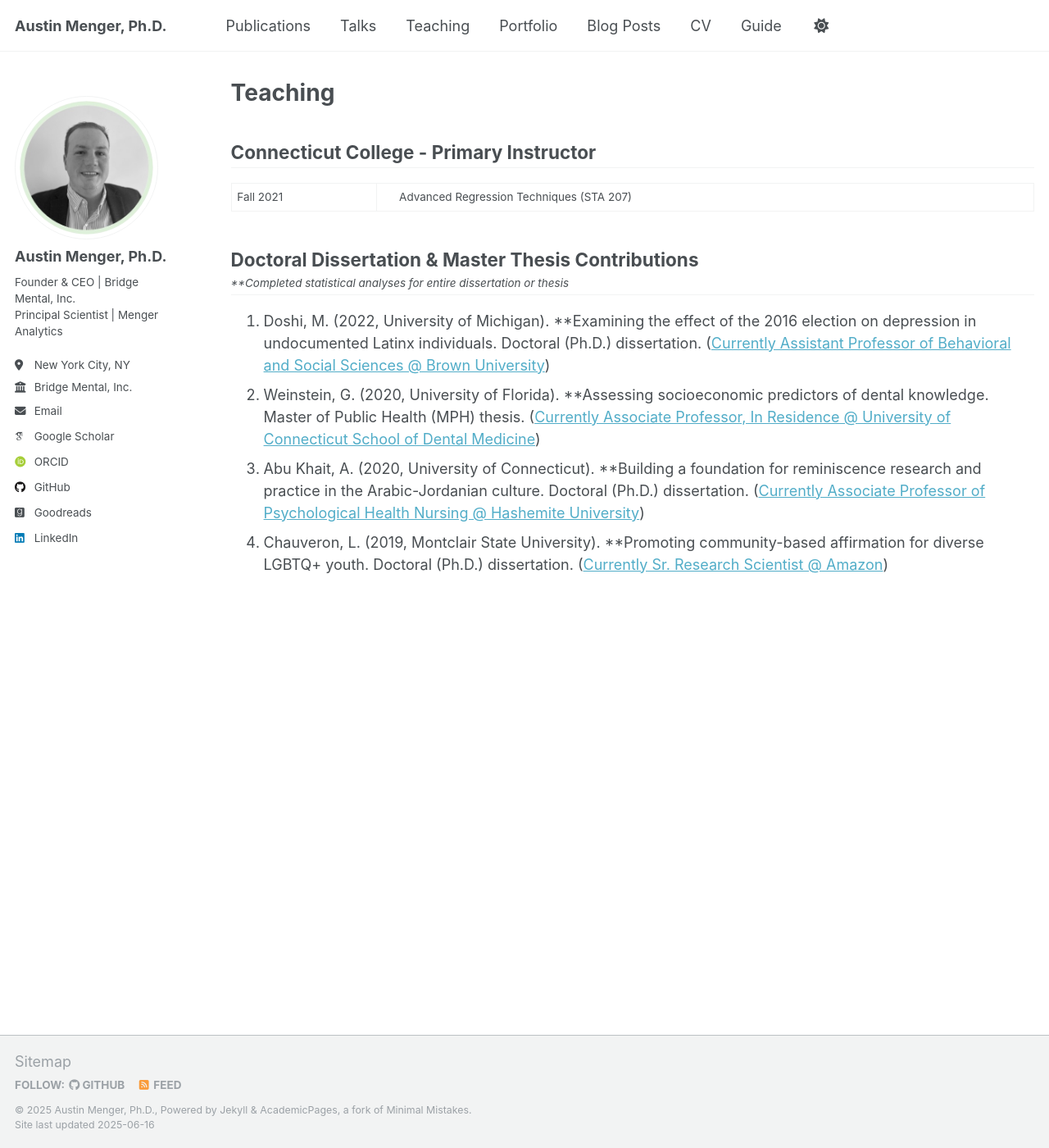
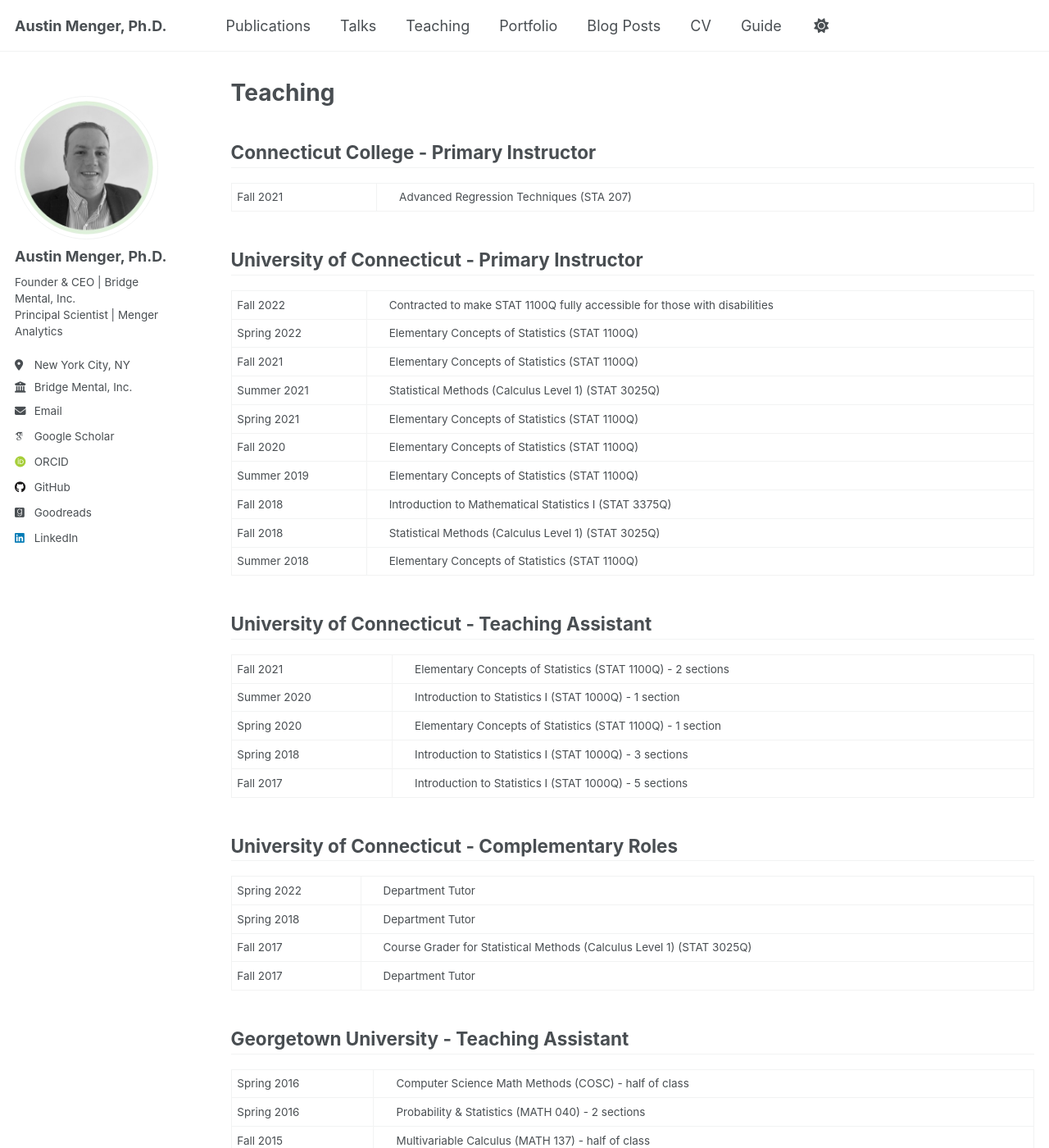
Before and after one commit to austinmenger/austinmenger.github.io, a Jekyll site: the page built from _pages/teaching.html, in a window 1280 px wide and 1400 px high. Shown: the whole window at 82% size. Built offline with Jekyll 4.4.1, drawn with Linux system fonts in a browser that asks for light colours; some web fonts are replaced; some of the changed text lies outside the part shown.

Commit message:
Update teaching.html

```diff
--- a/_pages/teaching.html
+++ b/_pages/teaching.html
@@ -22,19 +22,138 @@ author_profile: true
  </tr>
 </table>
 
-<!-- <ul>
-  <li>Fall 2021, <blockquote> <a href="https://doi.org/10.1111/jpm.13175">https://doi.org/10.1111/jpm.13175</a> </blockquote> </li>
-  <li>Fall 2021, <blockquote> <a href="https://doi.org/10.1111/jpm.13175">https://doi.org/10.1111/jpm.13175</a> </blockquote> </li>
-</ul> -->
-
-
-<h2 style="margin-bottom: 0.2em;">Doctoral Dissertation & Master Thesis Contributions</h2>
-<small style="display: block; margin-top: 0; margin-bottom: 0.2em;"><em>**Completed statistical analyses for entire dissertation or thesis</em></small>
+<h2 style="margin-bottom: 0.2em;">University of Connecticut - Primary Instructor</h2>
+<!-- <small style="display: block; margin-top: 0; margin-bottom: 0.2em;"><em>*Current intern/student at the time of work</em></small> -->
 <hr style="margin-top: 0.2em;" />
 
-<ol>
-  <li>Doshi, M. (2022, University of Michigan). **Examining the effect of the 2016 election on depression in undocumented Latinx individuals. Doctoral (Ph.D.) dissertation. (<a href="https://vivo.brown.edu/display/mdoshi">Currently Assistant Professor of Behavioral and Social Sciences @ Brown University</a>)</li>
-  <li>Weinstein, G. (2020, University of Florida). **Assessing socioeconomic predictors of dental knowledge. Master of Public Health (MPH) thesis. (<a href="https://facultydirectory.uchc.edu/profile?profileId=Weinstein-Geraldine">Currently Associate Professor, In Residence @ University of Connecticut School of Dental Medicine</a>) </li>
-  <li>Abu Khait, A. (2020, University of Connecticut). **Building a foundation for reminiscence research and practice in the Arabic-Jordanian culture. Doctoral (Ph.D.) dissertation. (<a href="https://staff.hu.edu.jo/CV_E.aspx?id=IygbEjYqK5o=">Currently Associate Professor of Psychological Health Nursing @ Hashemite University</a>) </li>
-  <li>Chauveron, L. (2019, Montclair State University). **Promoting community-based affirmation for diverse LGBTQ+ youth. Doctoral (Ph.D.) dissertation. (<a href="https://www.linkedin.com/in/lisa-chauveron-ph-d-09aa5219">Currently Sr. Research Scientist @ Amazon</a>) </li>
-</ol>
+<table>
+ <tr>
+  <td>Fall 2022</td>
+  <td style="padding-left: 2em;">Contracted to make STAT 1100Q fully accessible for those with disabilities</td>
+ </tr>
+  <tr>
+  <td>Spring 2022</td>
+  <td style="padding-left: 2em;">Elementary Concepts of Statistics (STAT 1100Q)</td>
+ </tr>
+  <tr>
+  <td>Fall 2021</td>
+  <td style="padding-left: 2em;">Elementary Concepts of Statistics (STAT 1100Q)</td>
+ </tr>
+  <tr>
+  <td>Summer 2021</td>
+  <td style="padding-left: 2em;">Statistical Methods (Calculus Level 1) (STAT 3025Q)</td>
+ </tr>
+  <tr>
+  <td>Spring 2021</td>
+  <td style="padding-left: 2em;">Elementary Concepts of Statistics (STAT 1100Q)</td>
+ </tr>
+  <tr>
+  <td>Fall 2020</td>
+  <td style="padding-left: 2em;">Elementary Concepts of Statistics (STAT 1100Q)</td>
+ </tr>
+  <tr>
+  <td>Summer 2019</td>
+  <td style="padding-left: 2em;">Elementary Concepts of Statistics (STAT 1100Q)</td>
+ </tr>
+  <tr>
+  <td>Fall 2018</td>
+  <td style="padding-left: 2em;">Introduction to Mathematical Statistics I (STAT 3375Q)</td>
+ </tr>
+  <tr>
+  <td>Fall 2018</td>
+  <td style="padding-left: 2em;">Statistical Methods (Calculus Level 1) (STAT 3025Q)</td>
+ </tr>
+  <tr>
+  <td>Summer 2018</td>
+  <td style="padding-left: 2em;">Elementary Concepts of Statistics (STAT 1100Q)</td>
+ </tr>
+</table>
+
+<h2 style="margin-bottom: 0.2em;">University of Connecticut - Teaching Assistant</h2>
+<!-- <small style="display: block; margin-top: 0; margin-bottom: 0.2em;"><em>*Current intern/student at the time of work</em></small> -->
+<hr style="margin-top: 0.2em;" />
+
+<table>
+ <tr>
+  <td>Fall 2021</td>
+  <td style="padding-left: 2em;">Elementary Concepts of Statistics (STAT 1100Q) - 2 sections</td>
+ </tr>
+  <tr>
+  <td>Summer 2020</td>
+  <td style="padding-left: 2em;">Introduction to Statistics I (STAT 1000Q) - 1 section</td>
+ </tr>
+  <tr>
+  <td>Spring 2020</td>
+  <td style="padding-left: 2em;">Elementary Concepts of Statistics (STAT 1100Q) - 1 section</td>
+ </tr>
+  <tr>
+  <td>Spring 2018</td>
+  <td style="padding-left: 2em;">Introduction to Statistics I (STAT 1000Q) - 3 sections</td>
+ </tr>
+  <tr>
+  <td>Fall 2017</td>
+  <td style="padding-left: 2em;">Introduction to Statistics I (STAT 1000Q) - 5 sections</td>
+ </tr>
+</table>
+
+<h2 style="margin-bottom: 0.2em;">University of Connecticut - Complementary Roles</h2>
+<!-- <small style="display: block; margin-top: 0; margin-bottom: 0.2em;"><em>*Current intern/student at the time of work</em></small> -->
+<hr style="margin-top: 0.2em;" />
+
+<table>
+ <tr>
+  <td>Spring 2022</td>
+  <td style="padding-left: 2em;">Department Tutor</td>
+ </tr>
+  <tr>
+  <td>Spring 2018</td>
+  <td style="padding-left: 2em;">Department Tutor</td>
+ </tr>
+  <tr>
+  <td>Fall 2017</td>
+  <td style="padding-left: 2em;">Course Grader for Statistical Methods (Calculus Level 1) (STAT 3025Q)</td>
+ </tr>
+  <tr>
+  <td>Fall 2017</td>
+  <td style="padding-left: 2em;">Department Tutor</td>
+ </tr>
+</table>
+
+<h2 style="margin-bottom: 0.2em;">Georgetown University - Teaching Assistant</h2>
+<!-- <small style="display: block; margin-top: 0; margin-bottom: 0.2em;"><em>*Current intern/student at the time of work</em></small> -->
+<hr style="margin-top: 0.2em;" />
+
+<table>
+ <tr>
+  <td>Spring 2016</td>
+  <td style="padding-left: 2em;">Computer Science Math Methods (COSC) - half of class</td>
+ </tr>
+  <tr>
+  <td>Spring 2016</td>
+  <td style="padding-left: 2em;">Probability & Statistics (MATH 040) - 2 sections</td>
+ </tr>
+  <tr>
+  <td>Fall 2015</td>
+  <td style="padding-left: 2em;">Multivariable Calculus (MATH 137) - half of class</td>
+ </tr>
+  <tr>
+  <td>Fall 2015</td>
+  <td style="padding-left: 2em;">Computer Science Math Methods (COSC 030) - half of class</td>
+ </tr>
+  <tr>
+  <td>Fall 2015</td>
+  <td style="padding-left: 2em;">Probability & Statistics (MATH 040) - 2 sections</td>
+ </tr>
+  <tr>
+  <td>Spring 2015</td>
+  <td style="padding-left: 2em;">Probability & Statistics (MATH 040) - 2 sections</td>
+ </tr>
+  <tr>
+  <td>Fall 2014</td>
+  <td style="padding-left: 2em;">Probability & Statistics (MATH 040) - 2 sections</td>
+ </tr>
+  <tr>
+  <td>Spring 2014</td>
+  <td style="padding-left: 2em;">Probability & Statistics (MATH 040) - 2 sections</td>
+ </tr>
+</table>
```
